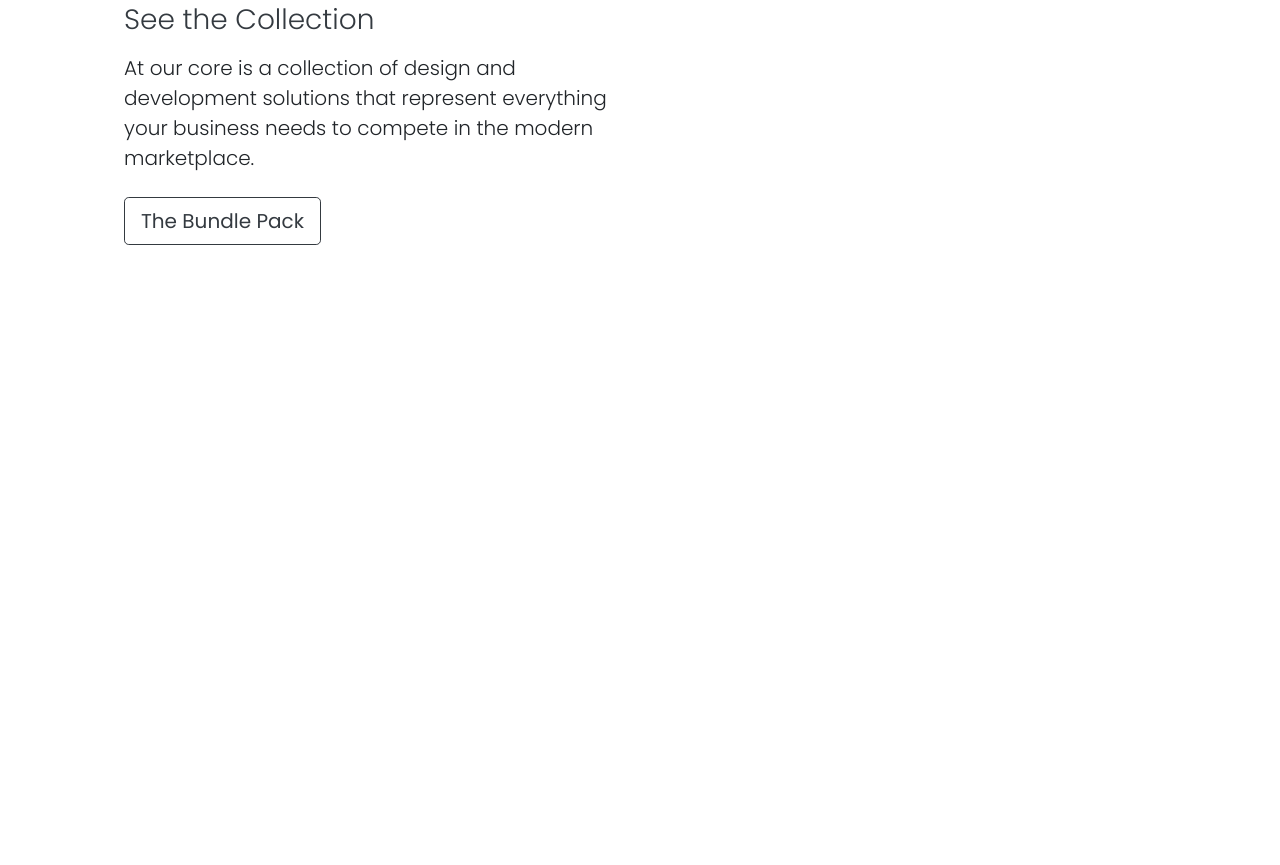
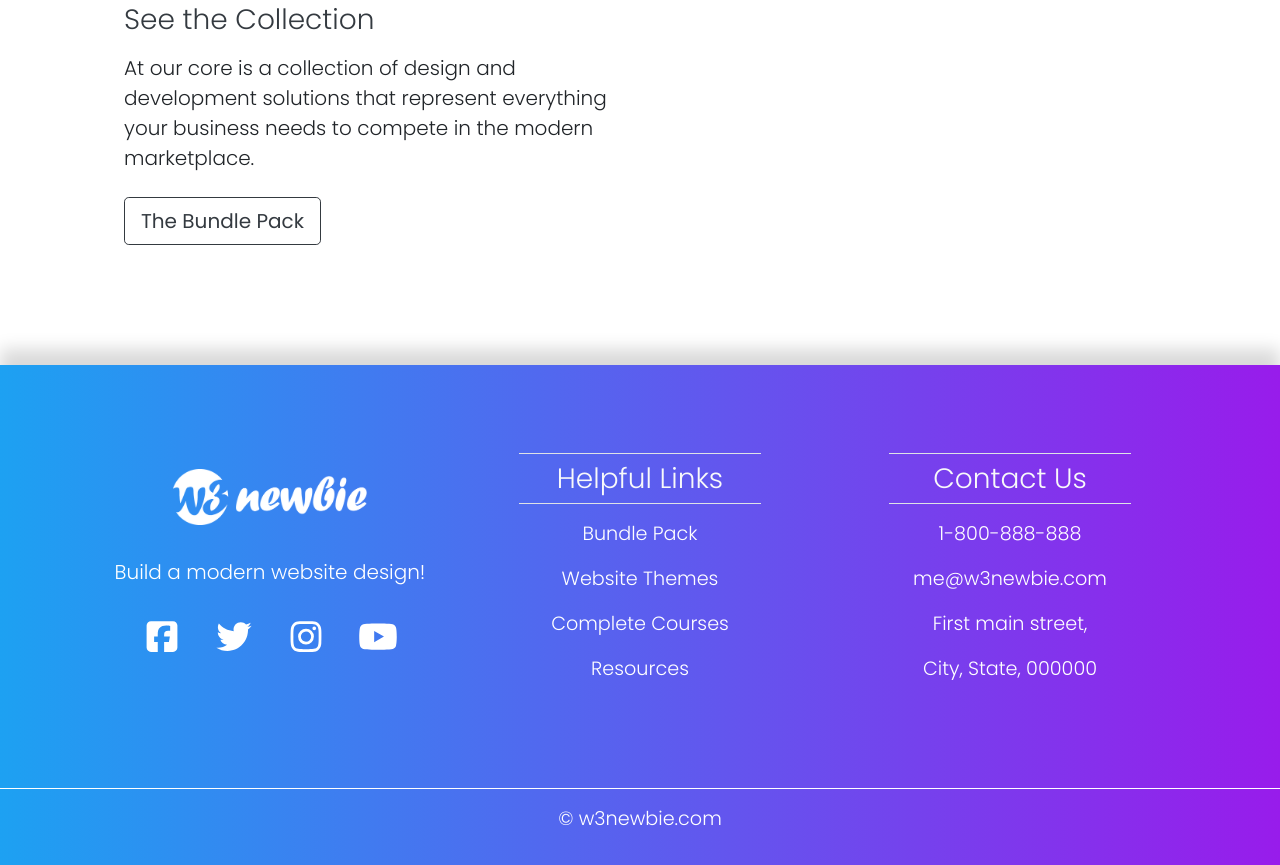
Before and after one commit to leefordjudes/website-DrewRyan-w3newbie-stickydropdownmenu, a plain HTML site: page index.html in a window 1280 px wide. Shown: the part 1811-2676 px from the top of the page. Before the commit the page ends 2152 px from the top, so only its background shows below. Drawn offline with Linux system fonts and the light colour scheme.

Commit message:
footer section added

```diff
--- a/css/style.css
+++ b/css/style.css
@@ -106,10 +106,56 @@ h3 {
 
 /*=== FOOTER ===*/
 
+footer {
+  background-image: linear-gradient(90deg, #1DA1F2, #981CEB);
+  box-shadow: 0 -1rem 1rem rgba(0,0,0,.15);
+  padding: 2.5rem 2rem;
+}
 
+footer img {
+  height: 3.5rem;
+  margin: 0 auto 2rem;
+}
 
+footer a, footer p,
+.socket a, .socket p {
+  color: white;
+  font-size: 1.2rem;
+  font-weight: 300;
+}
+
+footer a:hover,
+.socket a:hover {
+  color: white;
+}
+
+ul.social {
+  list-style-type: none;
+  display: flex;
+  max-width: 18rem;
+  padding: 0;
+  margin: 0 auto;
+}
+
+ul.social li {
+  margin: 0 auto;
+}
+
+ul.social .svg-inline--fa {
+  font-size: 2.2rem;
+}
+
+ul.social .svg-inline--fa:hover {
+  color: #D1D1D1;
+}
 /*=== SOCKET ===*/
 
+.socket {
+  background-image: linear-gradient(90deg, #1DA1F2, #981CEB);
+  text-align: center;
+  padding: 1rem;
+  border-top: .05rem solid white;
+}
 
 
 /*============= MEDIA QUERIES =============*/
--- a/index.html
+++ b/index.html
@@ -159,12 +159,43 @@
 
 
 	<!-- Start Footer -->
-
+	<footer class="mt-4">
+		<div class="container">
+			<div class="row text-light text-center py-4">
+				<div class="col-lg-4 px-4 my-auto">
+					<img src="img/logo-white.png" alt="">
+					<p class="lead">Build a modern website design!</p>
+					<ul class="social pt-3 pb-4 pb-lg-auto">
+						<li><a href="#"><i class="fab fa-facebook-square"></i></a></li>
+						<li><a href="#"><i class="fab fa-twitter"></i></a></li>
+						<li><a href="#"><i class="fab fa-instagram"></i></a></li>
+						<li><a href="#"><i class="fab fa-youtube"></i></a></li>
+					</ul>
+				</div>
+				<div class="col-lg-4 px-4 my-4">
+					<h3 class="border-top border-bottom w-75 mx-auto py-2 mb-3">Helpful Links</h3>
+					<p><a href="https://w3newbie.com/" target="_blank" rel="noopener noreferrer">Bundle Pack</a></p>
+					<p><a href="https://w3newbie.com/" target="_blank" rel="noopener noreferrer">Website Themes</a></p>
+					<p><a href="https://w3newbie.com/" target="_blank" rel="noopener noreferrer">Complete Courses</a></p>
+					<p><a href="https://w3newbie.com/" target="_blank" rel="noopener noreferrer">Resources</a></p>
+				</div>
+				<div class="col-lg-4 px-4 my-4">
+					<h3 class="border-top border-bottom w-75 mx-auto py-2 mb-3">Contact Us</h3>
+					<p><a href="tel:+18008888888">1-800-888-888</a></p>
+					<p><a href="mailto:+me@w3newbie.com">me@w3newbie.com</a></p>
+					<p>First main street,</p>
+					<p>City, State, 000000</p>
+				</div>
+			</div>
+		</div>
+	</footer>
 	<!-- End Footer -->
 
 
 	<!-- Start Socket -->
-
+	<div class="socket">
+		<p>&copy; <a href="https://w3newbie.com" target="_blank" rel="noopener noreferrer">w3newbie.com</a></p>
+	</div>
 	<!-- End Socket -->
 
 
```
